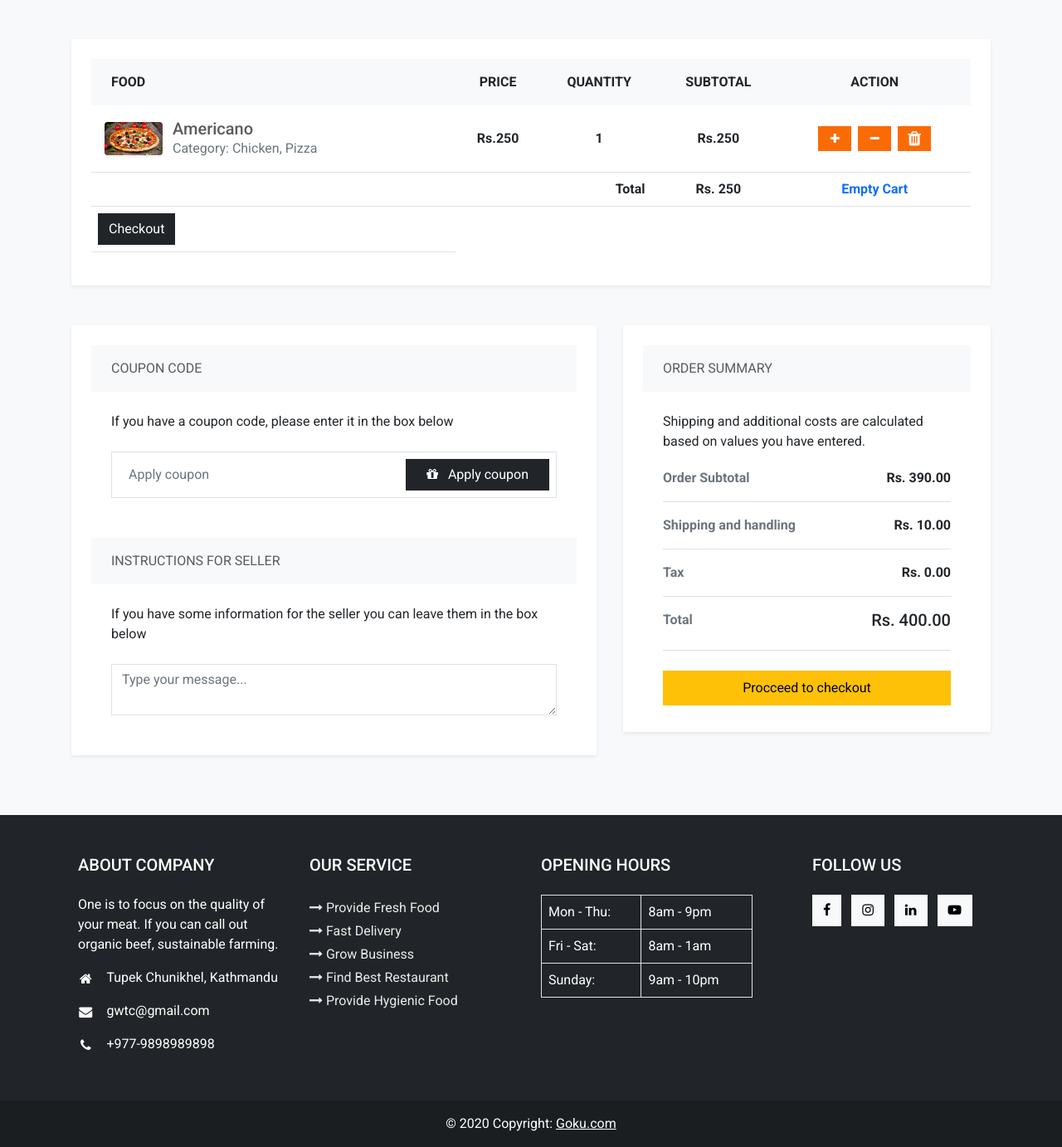
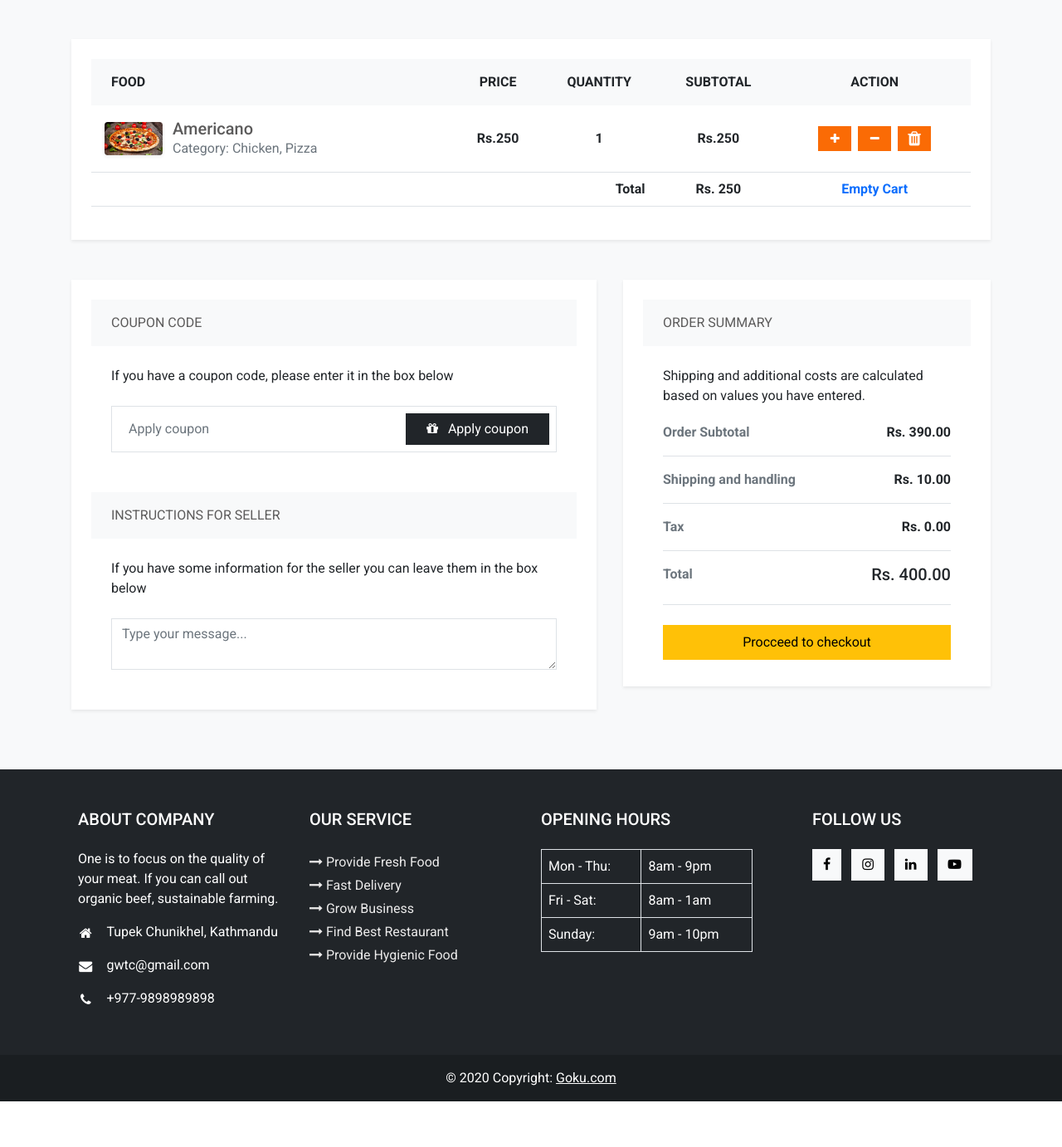
Before and after one commit to gokarna123-goku/multi_vendor_platform, a Django app: template templates/homepage/cart.html in a window 1280 px wide. Shown: the part 289-1671 px from the top of the page at 83% size. After the commit the page ends 1616 px from the top, so only its background shows below. Run offline with Django 3.2, Linux system fonts and the light colour scheme; the template is opened without the code that fills it: values that come from a table or form of the project are taken from there, others are empty; data comes from the database, SQL or seed files in the repository; both versions use the stored data as it was after the commit; some libraries are stand-ins or nearby versions.

Commit message:
added login required to the checkout function

```diff
--- a/templates/homepage/cart.html
+++ b/templates/homepage/cart.html
@@ -103,15 +103,6 @@
                                     {% endif %}
                                 </tr>
                                 <!--  -->
-                                {% if cart.cartfood_set.all %}
-                                <tr>
-                                    <th>
-                                        <a href="#" class="btn btn-dark text-decoration-none">
-                                            Checkout
-                                        </a>
-                                    </th>
-                                </tr>
-                                {% endif %}
                             </tbody>
                             <!--  -->
                         </table>
```
Also changed, not shown: templates/registration/login.html (+1 -7 lines), templates/registration/signup.html (+1 -39 lines), db.sqlite3.
